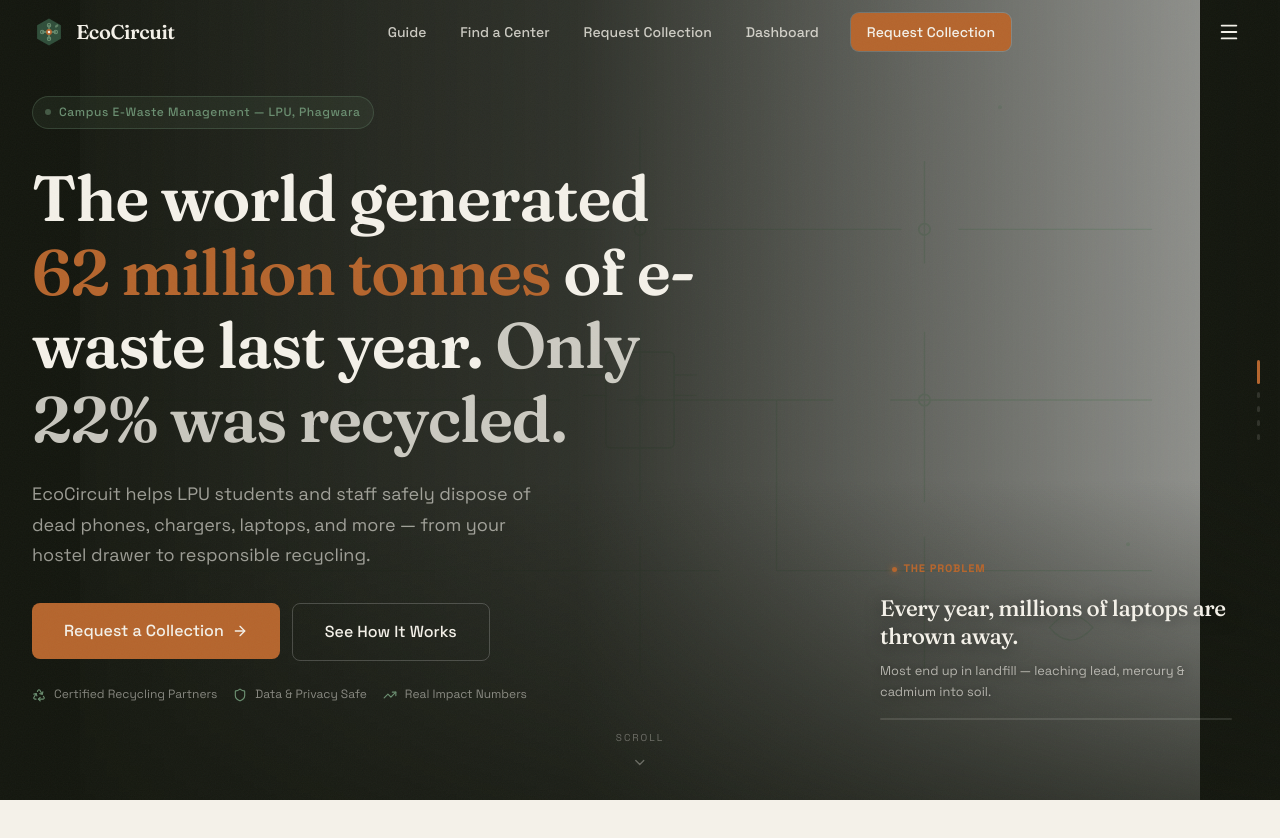
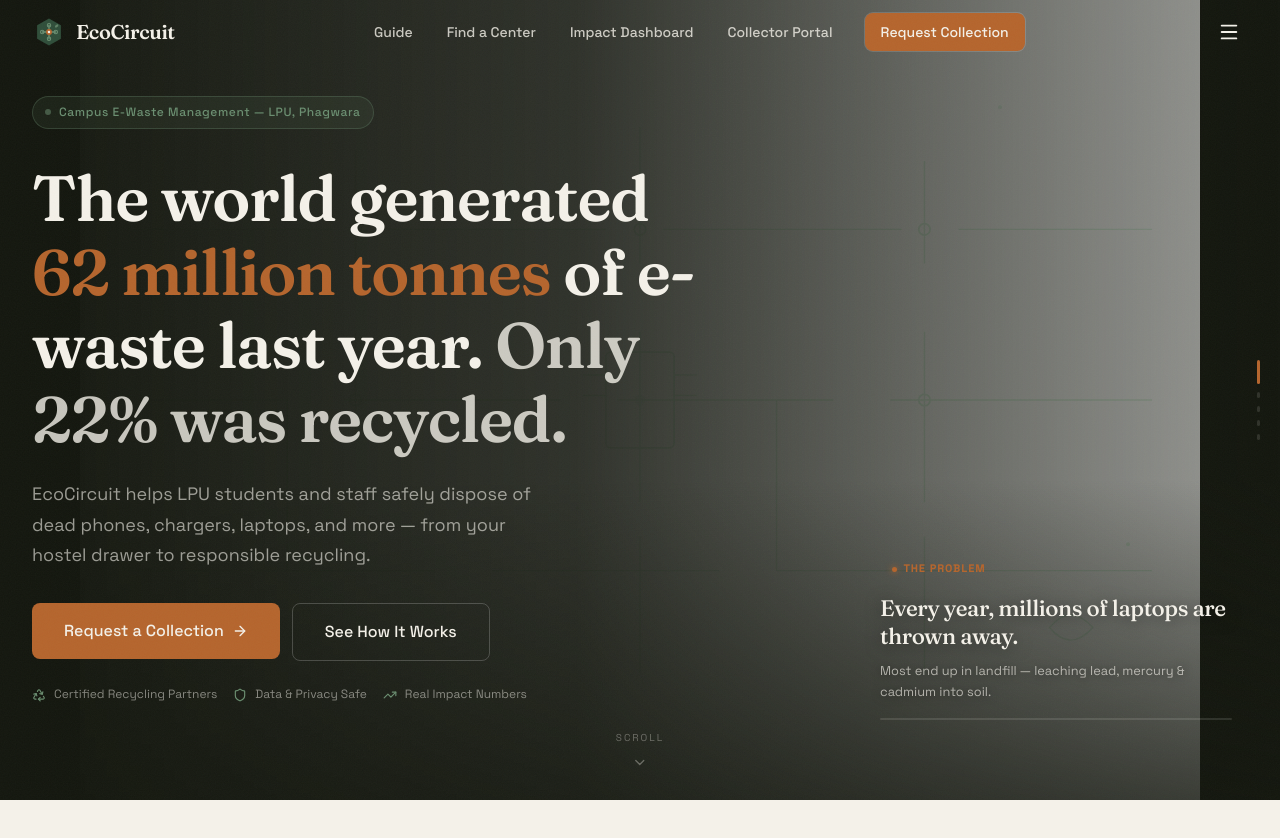
Before and after one commit to qdurgeshsingh1234-alt/ecocircuit, a React (Vite) app in the folder client/: page / in a window 1280 px wide. Shown: the top 838 px of the page. Built offline with nearby package versions, Linux system fonts and the light colour scheme.

Commit message:
save: remove duplicate Request Collection link from Nav

```diff
--- a/client/src/components/Nav.tsx
+++ b/client/src/components/Nav.tsx
@@ -6,8 +6,8 @@
 const navLinks = [
   { to: '/guide', label: 'Guide' },
   { to: '/centers', label: 'Find a Center' },
-  { to: '/pickup', label: 'Request Collection' },
-  { to: '/dashboard', label: 'Dashboard' },
+  { to: '/dashboard', label: 'Impact Dashboard' },
+  { to: '/admin', label: 'Collector Portal' },
 ];
 
 function LogoMark({ size = 32 }: { size?: number }) {
```
